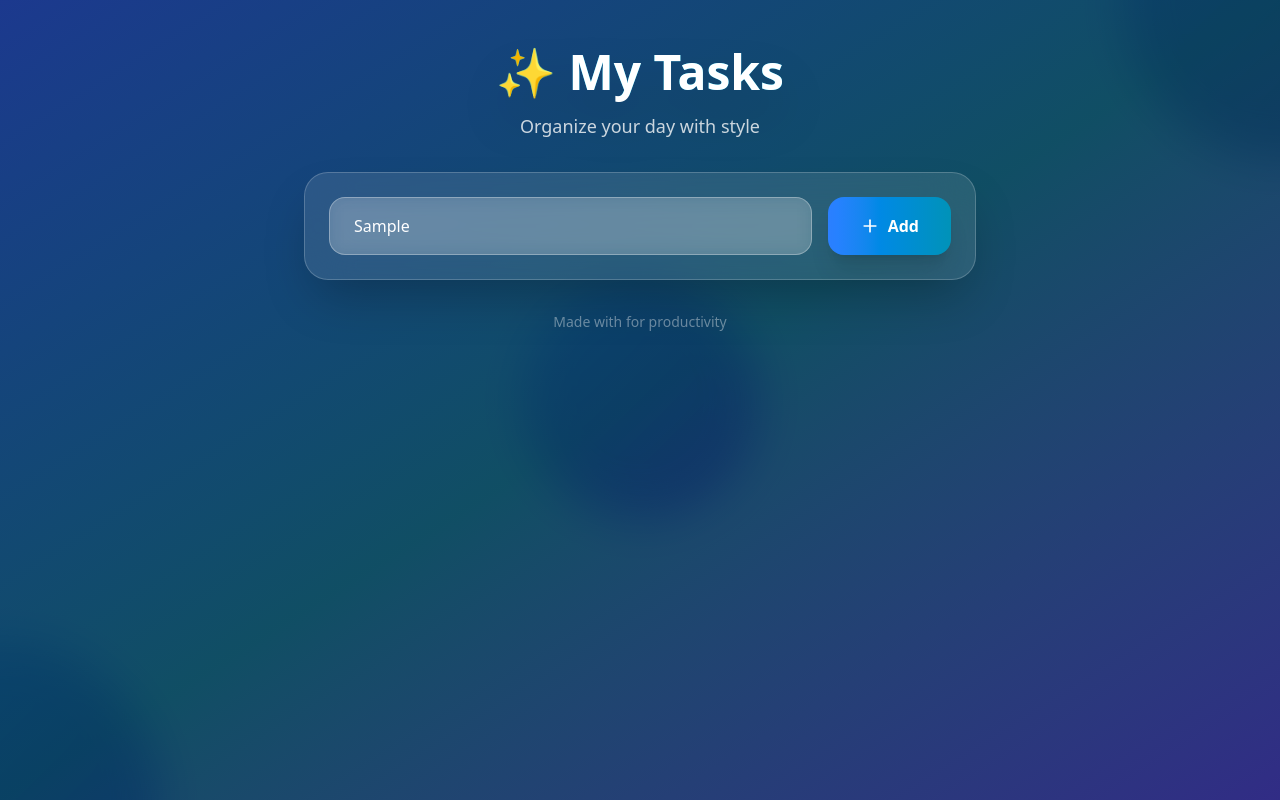
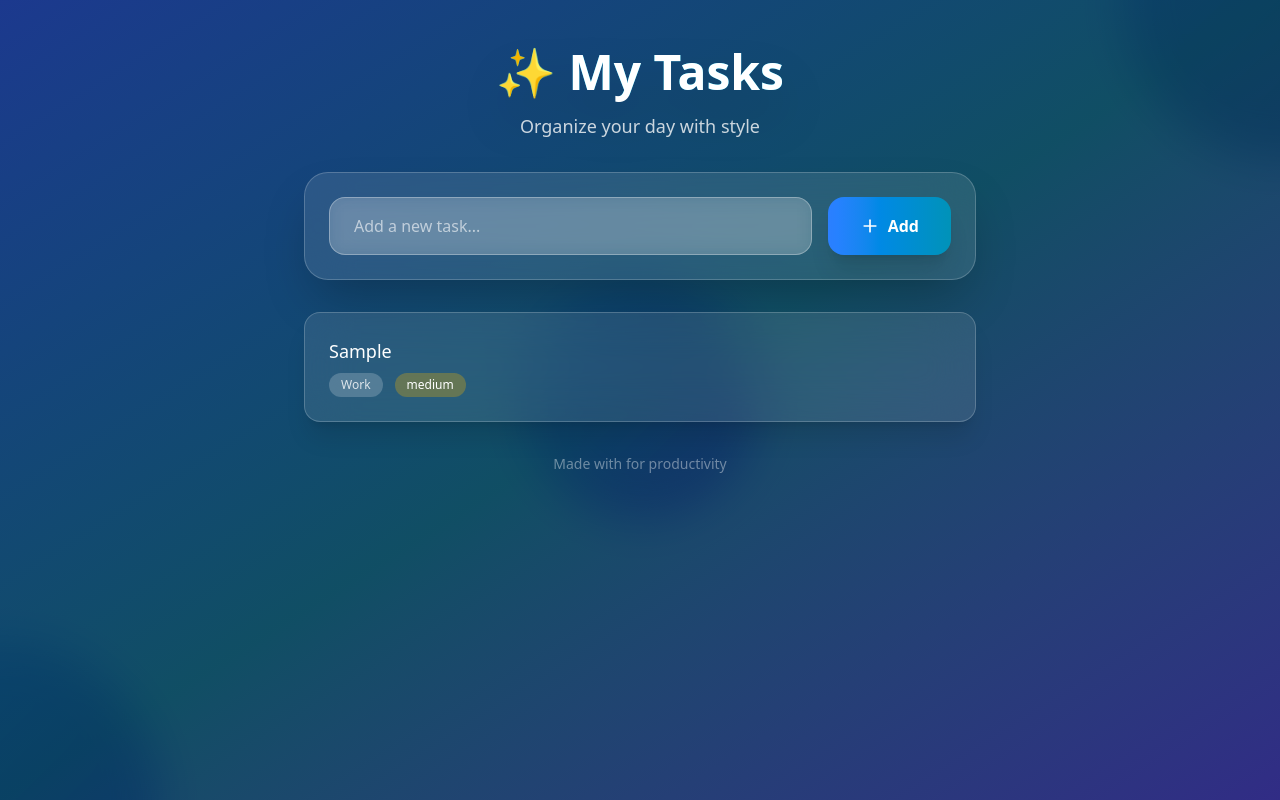
Before and after one commit to maulllanamm/todo-list, a React (Vite) app: page / in a window 1280 px wide. Both pictures are taken after typing "Sample" into the empty fields and a click on the button "Add". Built offline with nearby package versions, Linux system fonts and the light colour scheme.

Commit message:
feat : add logic add todo

```diff
--- a/package.json
+++ b/package.json
@@ -25,6 +25,7 @@
     "eslint-plugin-react-hooks": "^5.1.0",
     "eslint-plugin-react-refresh": "^0.4.19",
     "globals": "^15.15.0",
+    "prettier": "^3.5.3",
     "typescript": "~5.7.2",
     "typescript-eslint": "^8.24.1",
     "vite": "^6.2.0"
--- a/src/TodoApp.tsx
+++ b/src/TodoApp.tsx
@@ -1,6 +1,35 @@
-import {Plus} from 'lucide-react';
+import { useState } from "react";
+import { Plus } from "lucide-react";
+import * as React from "react";
 
-export default function TodoApp() {
+type Priority = "low" | "medium" | "high";
+type Category = "Work" | "Personal" | "Other";
+
+interface TodoItem {
+  id: number;
+  text: string;
+  completed: boolean;
+  priority: Priority;
+  category: Category;
+}
+export function TodoApp() {
+  const [todos, setTodos] = useState<TodoItem[]>([]);
+  const [newTodo, setNewTodo] = useState<string>("");
+
+  const handleAddTodo = (e: React.FormEvent) => {
+    if (e) e.preventDefault();
+    if (newTodo.trim()) {
+      const newTodoItem: TodoItem = {
+        id: Date.now(),
+        text: newTodo.trim(),
+        completed: false,
+        priority: "medium",
+        category: "Work",
+      };
+      setTodos((prevState) => [...prevState, newTodoItem]);
+      setNewTodo("");
+    }
+  };
 
   return (
     <div className="min-h-screen bg-gradient-to-br from-blue-900 via-cyan-900 to-indigo-900 p-4 overflow-hidden relative">
@@ -26,10 +55,13 @@ export default function TodoApp() {
             <div className="flex gap-4">
               <input
                 type="text"
+                value={newTodo}
+                onChange={(e) => setNewTodo(e.target.value)}
                 placeholder="Add a new task..."
                 className="flex-1 bg-white/20 backdrop-blur-sm border border-white/30 rounded-2xl px-6 py-4 text-white placeholder-white/60 focus:outline-none focus:ring-2 focus:ring-blue-400/50 focus:border-transparent transition-all duration-300"
               />
               <button
+                onClick={handleAddTodo}
                 className="bg-gradient-to-r from-blue-500 to-cyan-600 hover:from-blue-600 hover:to-cyan-700 text-white px-8 py-4 rounded-2xl font-semibold transition-all duration-300 transform hover:scale-105 shadow-xl flex items-center gap-2"
               >
                 <Plus size={20} />
@@ -39,10 +71,55 @@ export default function TodoApp() {
           </div>
         </div>
 
+        {/* Todo List */}
+        <div className="space-y-4">
+          {todos.map((todo, index) => (
+            <div
+              key={todo.id}
+              className={`backdrop-blur-xl bg-white/10 rounded-2xl p-6 border border-white/20 shadow-xl transform transition-all duration-500 hover:scale-102 hover:bg-white/15 ${
+                todo.completed ? "opacity-75" : ""
+              }`}
+              style={{ animationDelay: `${index * 100}ms` }}
+            >
+              <div className="flex items-center gap-4">
+                {/* Todo Content */}
+                <div className="flex-1">
+                  <div>
+                    <p
+                      className={`text-lg font-medium ${
+                        todo.completed
+                          ? "text-white/60 line-through"
+                          : "text-white"
+                      }`}
+                    >
+                      {todo.text}
+                    </p>
+                    <div className="flex items-center gap-3 mt-2">
+                      <span className="text-xs px-3 py-1 rounded-full bg-white/20 text-white/80">
+                        {todo.category}
+                      </span>
+                      <span
+                        className={`text-xs px-3 py-1 rounded-full text-white ${
+                          todo.priority === "high"
+                            ? "bg-red-500/30"
+                            : todo.priority === "medium"
+                              ? "bg-yellow-500/30"
+                              : "bg-green-500/30"
+                        }`}
+                      >
+                        {todo.priority}
+                      </span>
+                    </div>
+                  </div>
+                </div>
+              </div>
+            </div>
+          ))}
+        </div>
 
         {/* Footer */}
         <div className="text-center mt-8 pb-8">
-                    <p className="text-white/40 text-sm">Made with  for productivity</p>
+          <p className="text-white/40 text-sm">Made with for productivity</p>
         </div>
       </div>
     </div>
--- a/src/main.tsx
+++ b/src/main.tsx
@@ -1,7 +1,7 @@
 import {StrictMode} from "react";
 import {createRoot} from "react-dom/client";
 import "./index.css";
-import TodoApp from "./TodoApp.tsx";
+import {TodoApp} from "./TodoApp.tsx";
 
 createRoot(document.getElementById("root")!).render(
   <StrictMode>
```
Also changed, not shown: 1 other file (tests, documents, lock files or other folders). Lines whose indentation alone changed are shown as unchanged.
